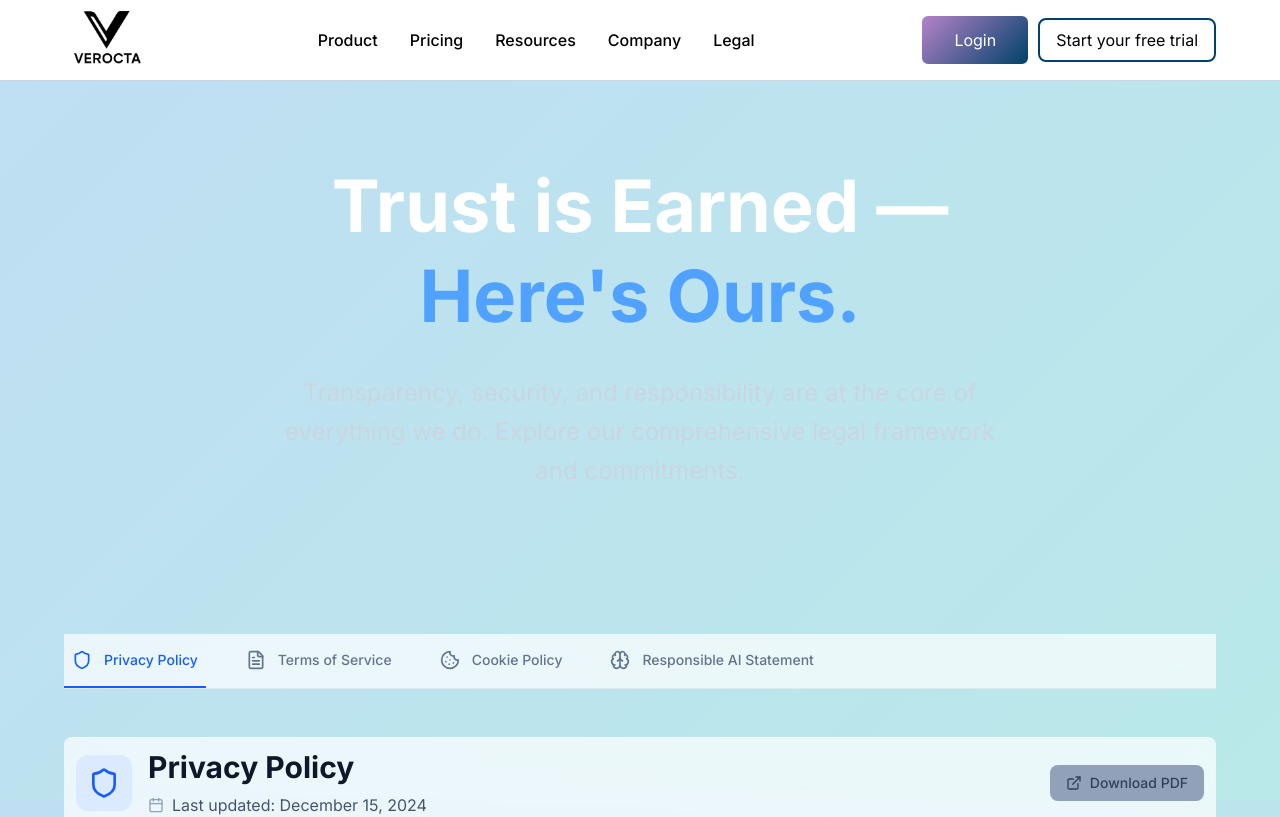
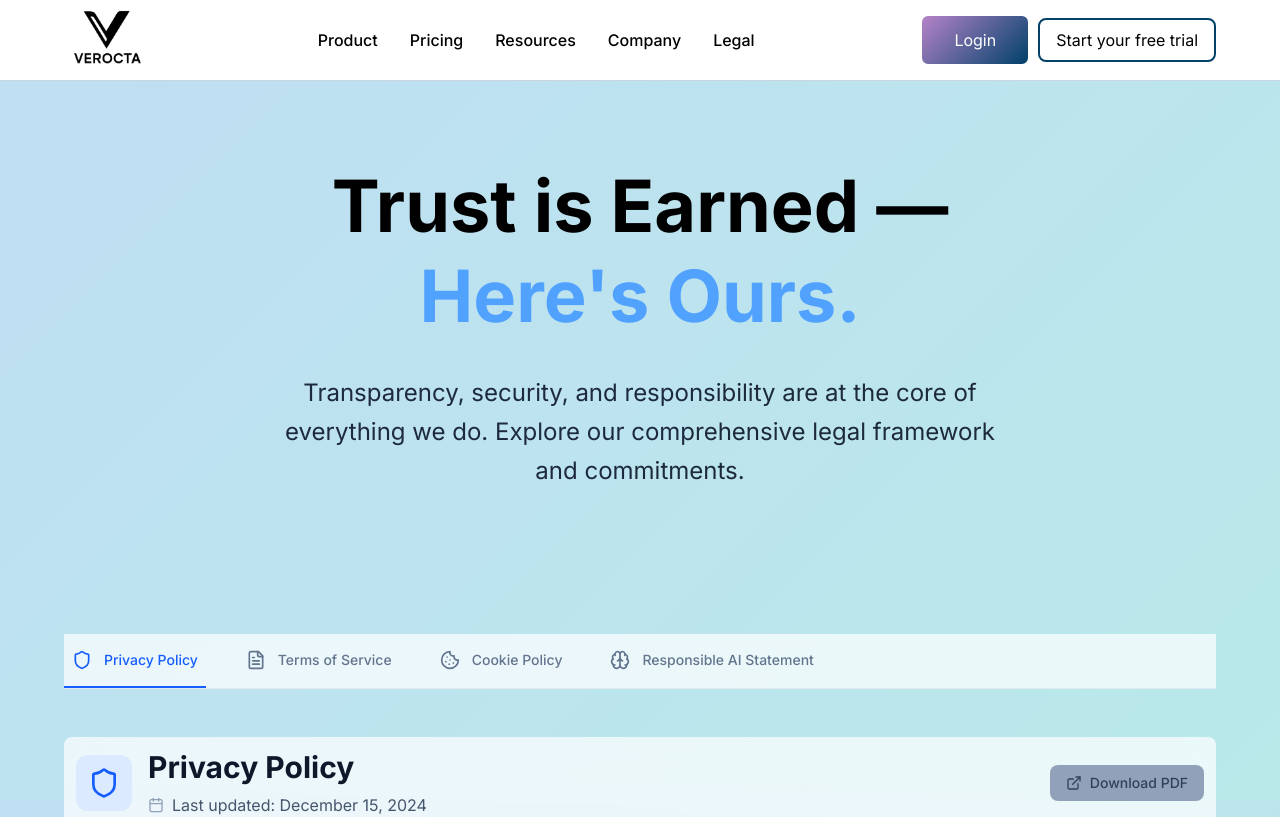
Before and after one commit to saif1431/Verocta, a React (Vite) app: page /Legal in a window 1280 px wide. Shown: the top 817 px of the page. Built offline with nearby package versions, Linux system fonts and the light colour scheme.

Commit message:
Update Legal.jsx
Fix Colors

```diff
--- a/src/pages/Legal.jsx
+++ b/src/pages/Legal.jsx
@@ -162,11 +162,11 @@ export default function Legal() {
             transition={{ duration: 0.8 }}
             className="text-center"
           >
-            <h1 className="text-5xl md:text-7xl font-bold text-white mb-8 text-balance leading-tight">
+            <h1 className="text-5xl md:text-7xl font-bold text-black mb-8 text-balance leading-tight">
               Trust is Earned —<br />
               <span className="text-blue-400">Here's Ours.</span>
             </h1>
-            <p className="text-xl md:text-2xl text-slate-300 max-w-3xl mx-auto text-pretty leading-relaxed">
+            <p className="text-xl md:text-2xl text-slate-800 max-w-3xl mx-auto text-pretty leading-relaxed">
               Transparency, security, and responsibility are at the core of everything we do. Explore our comprehensive
               legal framework and commitments.
             </p>
@@ -185,7 +185,7 @@ export default function Legal() {
                   <button
                     key={section.id}
                     onClick={() => setActiveTab(section.id)}
-                    className={`flex items-center space-x-3 py-4 px-2 border-b-2 font-medium text-sm whitespace-nowrap transition-colors duration-200 ${
+                    className={`flex items-center text-center space-x-3 py-4 px-2 border-b-2 font-medium text-sm whitespace-nowrap transition-colors duration-200 ${
                       activeTab === section.id
                         ? "border-blue-600 text-blue-600"
                         : "border-transparent text-slate-500 hover:text-slate-700 hover:border-slate-300"
```
